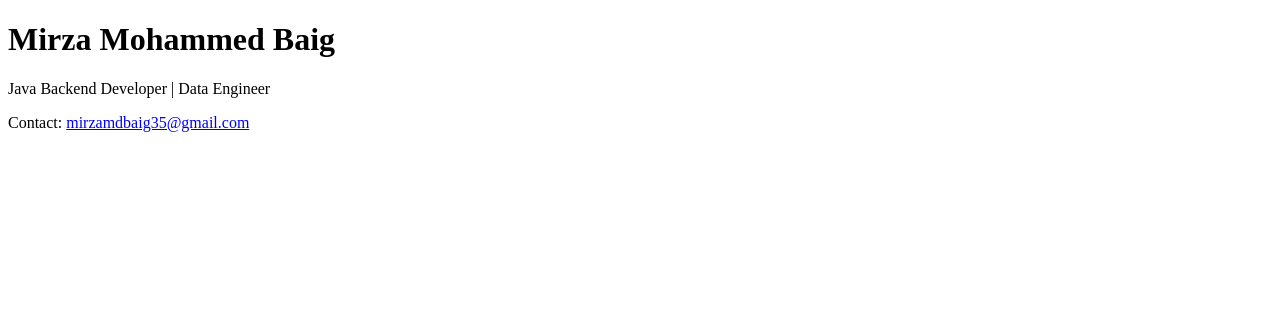
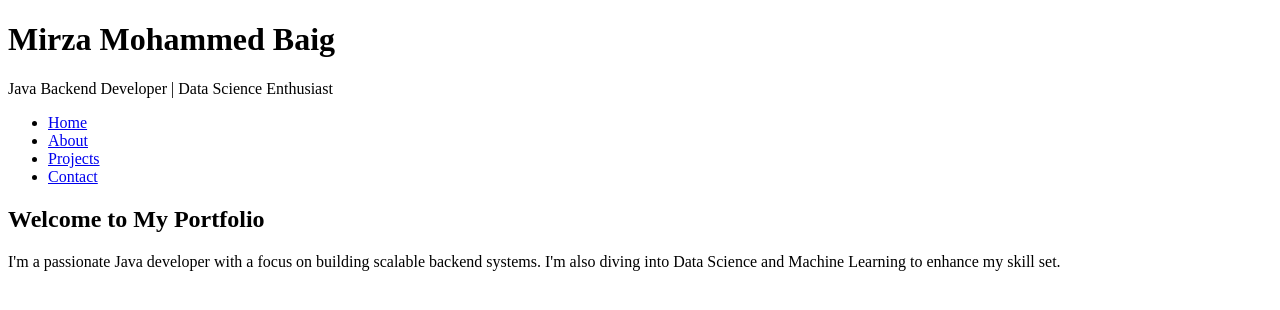
Before and after one commit to Mirza-DataScientists/my-portfolio, a plain HTML site: page index.html in a window 1280 px wide. Drawn offline with Linux system fonts and the light colour scheme.

Commit message:
Update index.html

```diff
--- a/index.html
+++ b/index.html
@@ -3,11 +3,25 @@
 <head>
     <meta charset="UTF-8">
     <meta name="viewport" content="width=device-width, initial-scale=1.0">
-    <title>My Portfolio</title>
+    <title>Mirza Mohammed Baig - Portfolio</title>
+    <link rel="stylesheet" href="css/style.css">
 </head>
 <body>
-    <h1>Mirza Mohammed Baig</h1>
-    <p>Java Backend Developer | Data Engineer</p>
-    <p>Contact: <a href="mailto:mirzamdbaig35@gmail.com">mirzamdbaig35@gmail.com</a></p>
+    <header>
+        <h1>Mirza Mohammed Baig</h1>
+        <p>Java Backend Developer | Data Science Enthusiast</p>
+        <nav>
+            <ul>
+                <li><a href="index.html">Home</a></li>
+                <li><a href="about.html">About</a></li>
+                <li><a href="projects.html">Projects</a></li>
+                <li><a href="contact.html">Contact</a></li>
+            </ul>
+        </nav>
+    </header>
+    <section>
+        <h2>Welcome to My Portfolio</h2>
+        <p>I'm a passionate Java developer with a focus on building scalable backend systems. I'm also diving into Data Science and Machine Learning to enhance my skill set.</p>
+    </section>
 </body>
 </html>
```
